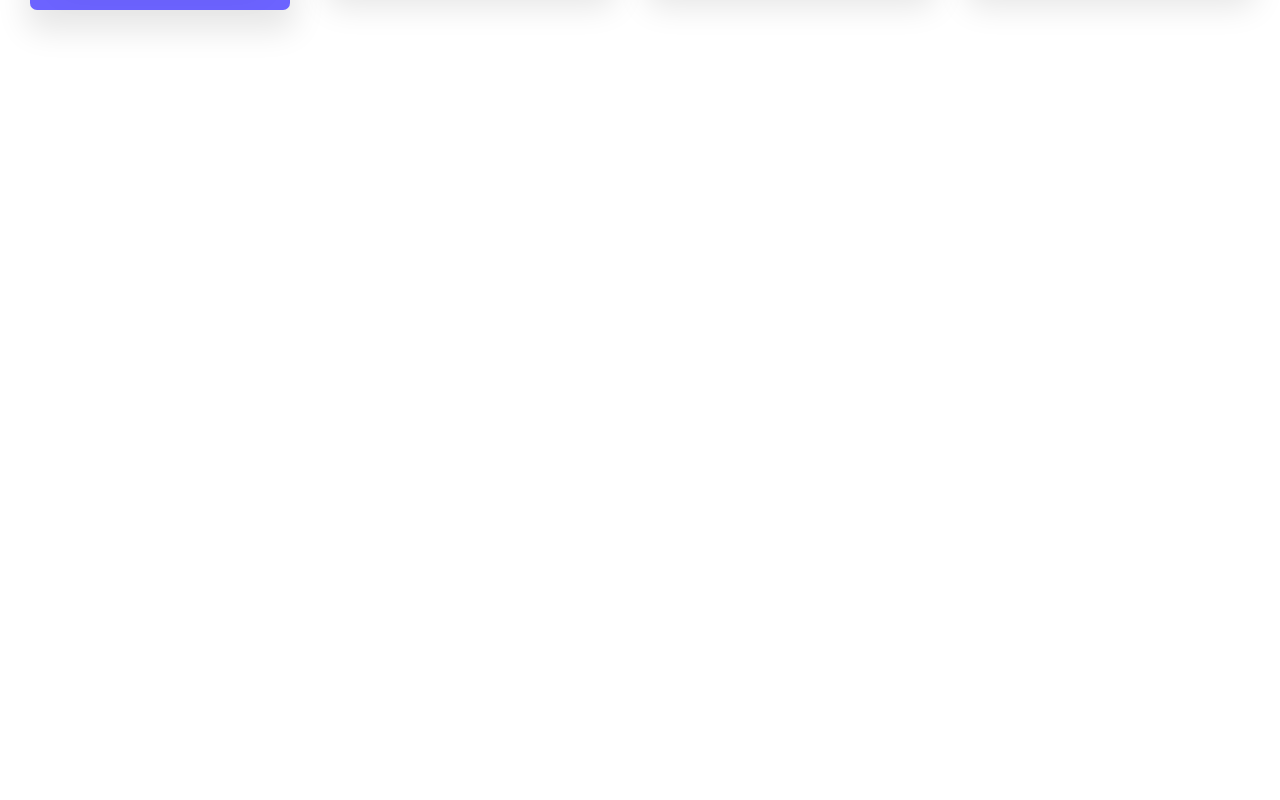
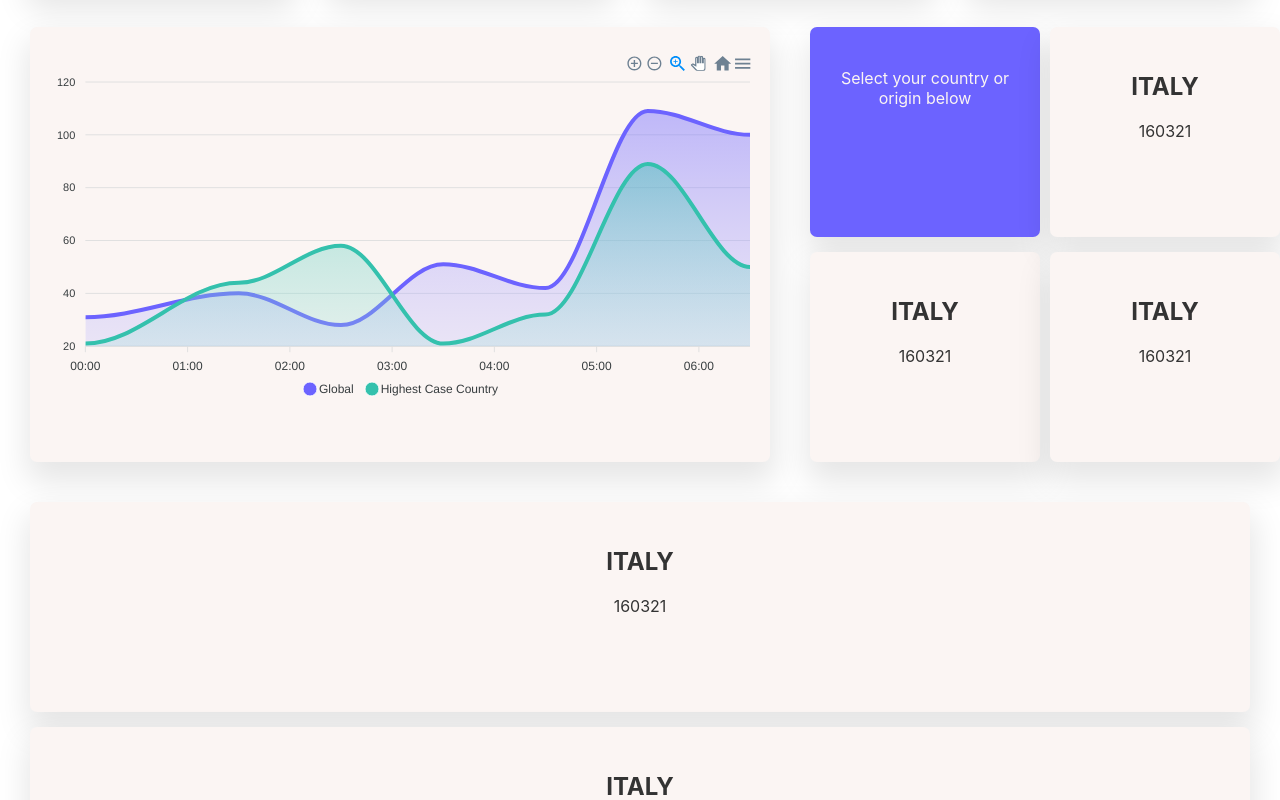
Before and after one commit to lukes-code/corona-dash, a React (Create React App) app: page / in a window 1280 px wide. Shown: the part 560-1360 px from the top of the page. Before the commit the page ends 800 px from the top, so only its background shows below. Built offline with nearby package versions, Linux system fonts and the light colour scheme; no server answers.

Commit message:
apexcharts

```diff
--- a/package.json
+++ b/package.json
@@ -6,7 +6,9 @@
     "@testing-library/jest-dom": "^4.2.4",
     "@testing-library/react": "^9.5.0",
     "@testing-library/user-event": "^7.2.1",
+    "apexcharts": "^3.17.1",
     "react": "^16.13.0",
+    "react-apexcharts": "^1.3.6",
     "react-circular-progressbar": "^2.0.3",
     "react-dom": "^16.13.0",
     "react-scripts": "3.4.0",
--- a/src/App.js
+++ b/src/App.js
@@ -5,6 +5,8 @@ import InfoTile from './components/tiles/infoTile';
 import SearchTile from './components/tiles/searchTile';
 import Notice from './components/tiles/notice';
 import Search from './svg/search.svg';
+import AreaChart from './components/tiles/areaChart';
+import Cases from './components/tiles/cases';
 
 class App extends Component {
 
@@ -160,7 +162,7 @@ class App extends Component {
               <div className="smallTileParent">
                 <div className="smallTileChild" id="color2">
                 <img src={Search} alt="search" id="search-svg" />
-                <p>Select your country or origin below</p>
+                <p>Select a country below</p>
                 </div>
                 <SearchTile
                   countries={this.state.countries}
@@ -184,6 +186,25 @@ class App extends Component {
                 stats={totalStats.deaths}
               />
             </section>
+            <section id="top-cases">
+              <AreaChart
+                query={this.state.country.name}
+              />
+              <div className="smallTileParent">
+                <Cases
+                  country="false"
+                />
+                <Cases />
+              </div>
+              <div className="smallTileParent">
+                <Cases />
+                <Cases />
+              </div>
+              <div className="smallTileParent">
+                <Cases />
+                <Cases />
+              </div>
+            </section>
           </main>
         </React.Fragment>
       );
--- /dev/null
+++ b/src/components/tiles/areaChart.js
@@ -0,0 +1,71 @@
+import React from 'react';
+import Chart from "react-apexcharts";
+
+class AreaChart extends React.Component {
+    constructor(props) {
+      super(props);
+
+      this.state = {
+
+        series: [{
+          name: "Country1",
+          data: [31, 40, 28, 51, 42, 109, 100]
+        }, {
+          name: 'Country2',
+          data: [11, 32, 45, 32, 34, 52, 41]
+        }],
+        options: {
+          chart: {
+            height: 350,
+            type: 'area'
+          },
+          dataLabels: {
+            enabled: false
+          },
+          colors: ['#6C63FF', '#34c1ad'],
+          stroke: {
+            curve: 'smooth'
+          },
+          xaxis: {
+            type: 'datetime',
+            categories: ["2018-09-19T00:00:00.000Z", "2018-09-19T01:30:00.000Z", "2018-09-19T02:30:00.000Z", "2018-09-19T03:30:00.000Z", "2018-09-19T04:30:00.000Z", "2018-09-19T05:30:00.000Z", "2018-09-19T06:30:00.000Z"]
+          },
+          tooltip: {
+            x: {
+              format: 'dd/MM/yy HH:mm'
+            },
+          },
+        },
+
+
+      };
+    }
+
+    componentDidMount(){
+        const query = this.props.query;
+        this.setState({
+            series: ([{
+                name: query,
+                data: [31, 40, 28, 51, 42, 109, 100]
+            }, {
+                name: 'Highest Case Country',
+                data: [21, 44, 58, 21, 32, 89, 50]
+            }]),
+        });
+    }
+
+    render() {
+      return (
+        <div id="areaTile">
+         <Chart
+            options={this.state.options}
+            series={this.state.series}
+            type="area"
+            height={350}
+        />
+        </div>
+      );
+    }
+  }
+
+  export default AreaChart;
--- /dev/null
+++ b/src/components/tiles/cases.js
@@ -0,0 +1,39 @@
+import React from 'react';
+import Globe from '../../svg/globe.svg';
+
+class Cases extends React.Component{
+
+    state = {
+        country: true
+    }
+
+    componentDidMount(){
+        if(!this.props.country){
+            this.setState({ country: true })
+         } else{
+            this.setState({ country: false })
+         }
+    }
+
+    render() {
+
+        if(!this.state.country){
+            return(
+                <div className="casesTile" id="color1">
+                    {/* <img src={Globe} alt="search" id="search-svg" /> */}
+                    <p>Select your country or origin below</p>
+                </div>
+            );
+        } else {
+            return(
+                <div className="casesTile" id="color2">
+                    <h1>ITALY</h1>
+                    <p>160321</p>
+                </div>
+            );
+        }
+
+    }
+}
+
+export default Cases;
--- a/src/index.css
+++ b/src/index.css
@@ -140,6 +140,7 @@ img#search-svg {
 
 #color1{
   background: #6C63FF;
+  color: #FBF5F3;
 }
 
 #color2{
@@ -159,7 +160,7 @@ img#search-svg {
   transition: all .4s ease;
 }
 
-section.statsTile:hover, .smallTileChild:hover{
+section.statsTile:hover, .smallTileChild:hover, .casesTile:hover{
   box-shadow: 1px 1rem 2rem 4px rgba(0,0,0,.2);
 }
 
@@ -232,3 +233,42 @@ select#countries:hover{
 .statsTile img {
   max-height: 95px;
 }
+
+#areaTile {
+  flex: 5;
+  margin: 20px;
+  text-align: center;
+  background: #FBF5F3;
+  min-width: 200px;
+  min-width: 56%;
+  max-width: 1200px;
+  min-height: 150px;
+  border-radius: 7px;
+  box-shadow: 1px 1rem 2rem 4px rgba(0,0,0,.1);
+  padding: 25px 10px 10px 10px;
+  transition: all .4s ease;
+}
+
+section#areaTile:hover, #areaTile:hover{
+  box-shadow: 1px 1rem 2rem 4px rgba(0,0,0,.2);
+}
+
+section#top-cases {
+  display: flex;
+  flex-wrap: wrap;
+}
+
+.casesTile {
+  flex: 1 1;
+  text-align: center;
+  min-width: 180px;
+  min-height: 160px;
+  border-radius: 7px;
+  display: inherit;
+  align-items: center;
+  justify-content: center;
+  transition: all .4s ease;
+  box-shadow: 1px 1rem 2rem 4px rgba(0,0,0,.1);
+  margin-top: 15px;
+  padding: 25px;
+}
```
Also changed, not shown: src/svg/globe.svg (added), 1 other file (tests, documents, lock files or other folders).
